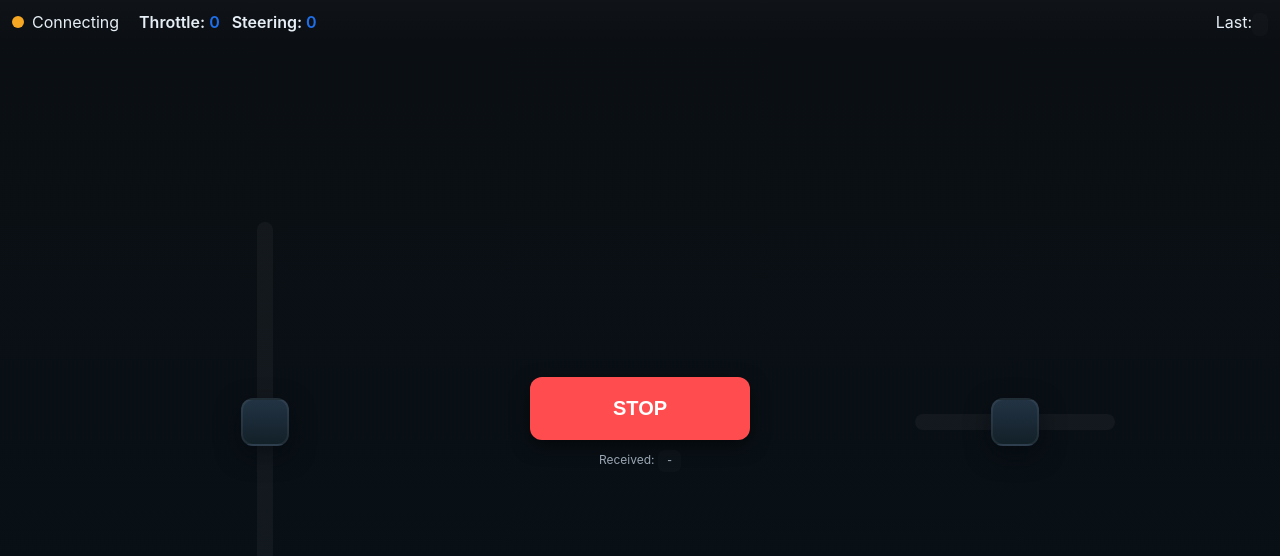
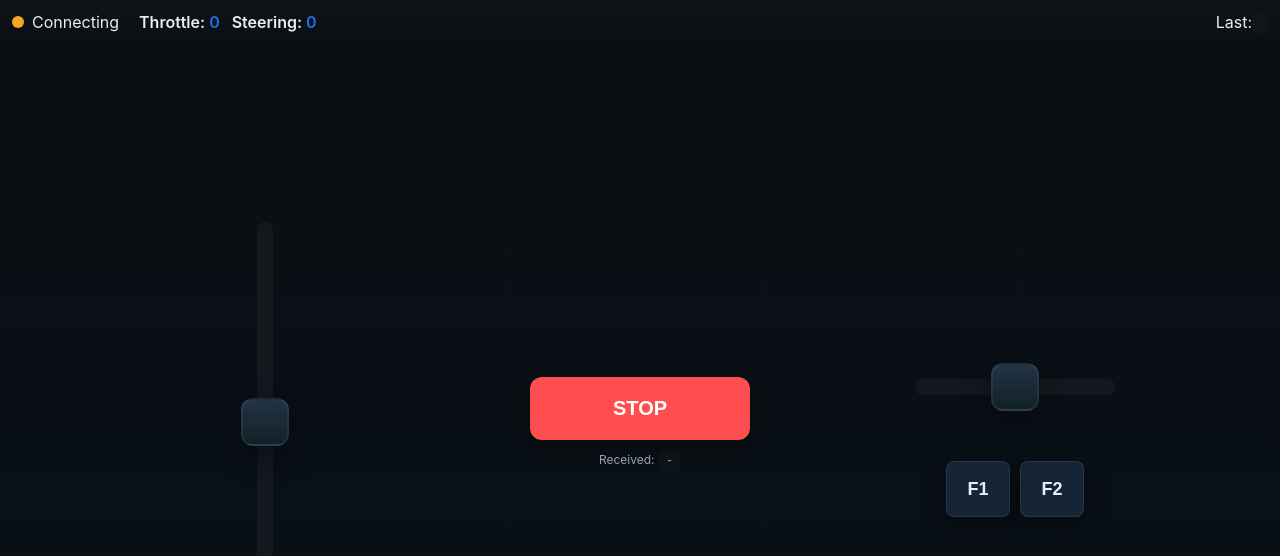
Before and after one commit to Sriramjj-2007/espcontrol, a React (Vite) app: page / in a window 1280 px wide. Shown: the top 556 px of the page. Built offline with nearby package versions, Linux system fonts and the light colour scheme; no server answers.

Commit message:
Toggle button

```diff
--- a/src/App.tsx
+++ b/src/App.tsx
@@ -7,12 +7,24 @@ import EmergencyStop from './components/EmergencyStop'
 
 export default function App() {
   const { status, send, lastReceived } = useWebSocket()
-  const control = useControlState({ send })
+  const [isF1Active, setIsF1Active] = React.useState(false)
+  const [isF2Active, setIsF2Active] = React.useState(false)
+  const control = useControlState({ send, f1Active: isF1Active, f2Active: isF2Active })
+
+  const handleFeature = React.useCallback((feature: 'F1' | 'F2') => {
+    if (feature === 'F1') {
+      setIsF1Active((active) => !active)
+    } else {
+      setIsF2Active((active) => !active)
+    }
+  }, [])
 
   const handleEmergency = React.useCallback(() => {
+    setIsF1Active(false)
+    setIsF2Active(false)
     control.reset()
     try {
-      send('0,0')
+      send('0,0,0,0')
     } catch {
       /* ignore */
     }
@@ -46,6 +58,7 @@ export default function App() {
         </section>
 
         <section className="right">
+          <div className="steering-area">
             <Slider
               orientation="horizontal"
               value={control.steering}
@@ -53,6 +66,23 @@ export default function App() {
               springReturn={true}
               ariaLabel="Steering"
             />
+            <div className="feature-buttons" aria-label="Extra features">
+              <button
+                className={`feature-button ${isF1Active ? 'active' : ''}`}
+                onClick={() => handleFeature('F1')}
+                aria-pressed={isF1Active}
+              >
+                F1
+              </button>
+              <button
+                className={`feature-button ${isF2Active ? 'active' : ''}`}
+                onClick={() => handleFeature('F2')}
+                aria-pressed={isF2Active}
+              >
+                F2
+              </button>
+            </div>
+          </div>
         </section>
       </main>
     </div>
--- a/src/hooks/useControlState.ts
+++ b/src/hooks/useControlState.ts
@@ -3,25 +3,29 @@ import { useEffect, useRef, useState, useCallback } from 'react'
 export interface ControlState {
   throttle: number // -100..100
   steering: number // -100..100
+  f1: number // 0 or 1
+  f2: number // 0 or 1
 }
 
 interface UseControlOptions {
   send: (msg: string) => void
   sendWhenDisconnected?: boolean
+  f1Active?: boolean
+  f2Active?: boolean
 }
 
 export function useControlState(options: UseControlOptions) {
-  const { send } = options
+  const { send, f1Active = false, f2Active = false } = options
   const [throttle, setThrottle] = useState<number>(0)
   const [steering, setSteering] = useState<number>(0)
   const lastSentRef = useRef<string>('')
-  const pendingRef = useRef<ControlState>({ throttle: 0, steering: 0 })
+  const pendingRef = useRef<ControlState>({ throttle: 0, steering: 0, f1: 0, f2: 0 })
   const intervalRef = useRef<number | null>(null)
 
   useEffect(() => {
     // transmit at 20Hz (every 50ms) continuously
     intervalRef.current = window.setInterval(() => {
-      const msg = `${pendingRef.current.throttle},${pendingRef.current.steering}`
+      const msg = formatControlMessage(pendingRef.current)
       try {
         send(msg)
         lastSentRef.current = msg
@@ -40,8 +44,13 @@ export function useControlState(options: UseControlOptions) {
 
   // update pending message whenever values change
   useEffect(() => {
-    pendingRef.current = { throttle, steering }
-  }, [throttle, steering])
+    pendingRef.current = {
+      throttle,
+      steering,
+      f1: f1Active ? 1 : 0,
+      f2: f2Active ? 1 : 0
+    }
+  }, [throttle, steering, f1Active, f2Active])
 
   // Auto-reset to 0,0 after 5 seconds of inactivity (no movement changes)
   const idleTimeoutRef = useRef<number | null>(null)
@@ -51,10 +60,11 @@ export function useControlState(options: UseControlOptions) {
       clearTimeout(idleTimeoutRef.current)
     }
     idleTimeoutRef.current = window.setTimeout(() => {
-      // Send 0,0 after idle period (sliders already auto-return via springReturn)
+      // Send neutral movement after idle period while preserving feature toggles.
       try {
-        send('0,0')
-        lastSentRef.current = '0,0'
+        const msg = formatControlMessage({ ...pendingRef.current, throttle: 0, steering: 0 })
+        send(msg)
+        lastSentRef.current = msg
       } catch {
         /* ignore */
       }
@@ -82,10 +92,10 @@ export function useControlState(options: UseControlOptions) {
   const reset = useCallback(() => {
     setThrottle(0)
     setSteering(0)
-    pendingRef.current = { throttle: 0, steering: 0 }
+    pendingRef.current = { throttle: 0, steering: 0, f1: 0, f2: 0 }
     try {
-      send('0,0')
-      lastSentRef.current = '0,0'
+      send('0,0,0,0')
+      lastSentRef.current = '0,0,0,0'
     } catch {
       /* ignore */
     }
@@ -95,14 +105,14 @@ export function useControlState(options: UseControlOptions) {
   useEffect(() => {
     const handleHide = () => {
       try {
-        send('0,0')
+        send('0,0,0,0')
       } catch {
         /* ignore */
       }
     }
     const handleBeforeUnload = (ev: BeforeUnloadEvent) => {
       try {
-        send('0,0')
+        send('0,0,0,0')
       } catch {
         /* ignore */
       }
@@ -131,3 +141,7 @@ export function useControlState(options: UseControlOptions) {
 function clamp(v: number, a: number, b: number) {
   return Math.max(a, Math.min(b, v))
 }
+
+function formatControlMessage(state: ControlState) {
+  return `${state.throttle},${state.steering},${state.f1},${state.f2}`
+}
--- a/src/styles.css
+++ b/src/styles.css
@@ -45,8 +45,29 @@ body{
 .slider.vertical .thumb{left:50%;transform:translateX(-50%);margin-bottom:-24px}
 .slider.horizontal .thumb{top:50%;transform:translateY(-50%);margin-left:-24px}
 
+.steering-area{display:flex;flex-direction:column;align-items:center;gap:14px;width:100%;max-width:520px}
+.steering-area .slider.horizontal{flex:none;min-width:0}
+.feature-buttons{display:flex;gap:10px}
+.feature-button{
+  width:64px;
+  height:56px;
+  border:1px solid rgba(255,255,255,0.08);
+  border-radius:8px;
+  background:#152536;
+  color:var(--text);
+  font-size:18px;
+  font-weight:800;
+  letter-spacing:0;
+  box-shadow:0 8px 20px rgba(2,6,12,0.4);
+}
+.feature-button:active{transform:translateY(1px);background:#1c344c}
+.feature-button.active{background:var(--ok);color:#071017}
+.feature-button:focus-visible{outline:2px solid var(--accent);outline-offset:3px}
+
 @media (max-width:720px){
   .topbar{padding:10px}
   .center{width:140px}
   .left,.right{padding:6px}
+  .steering-area{gap:10px}
+  .feature-button{width:52px;height:48px;font-size:16px}
 }
```
Also changed, not shown: 1 other file (tests, documents, lock files or other folders). Lines whose indentation alone changed are shown as unchanged.
